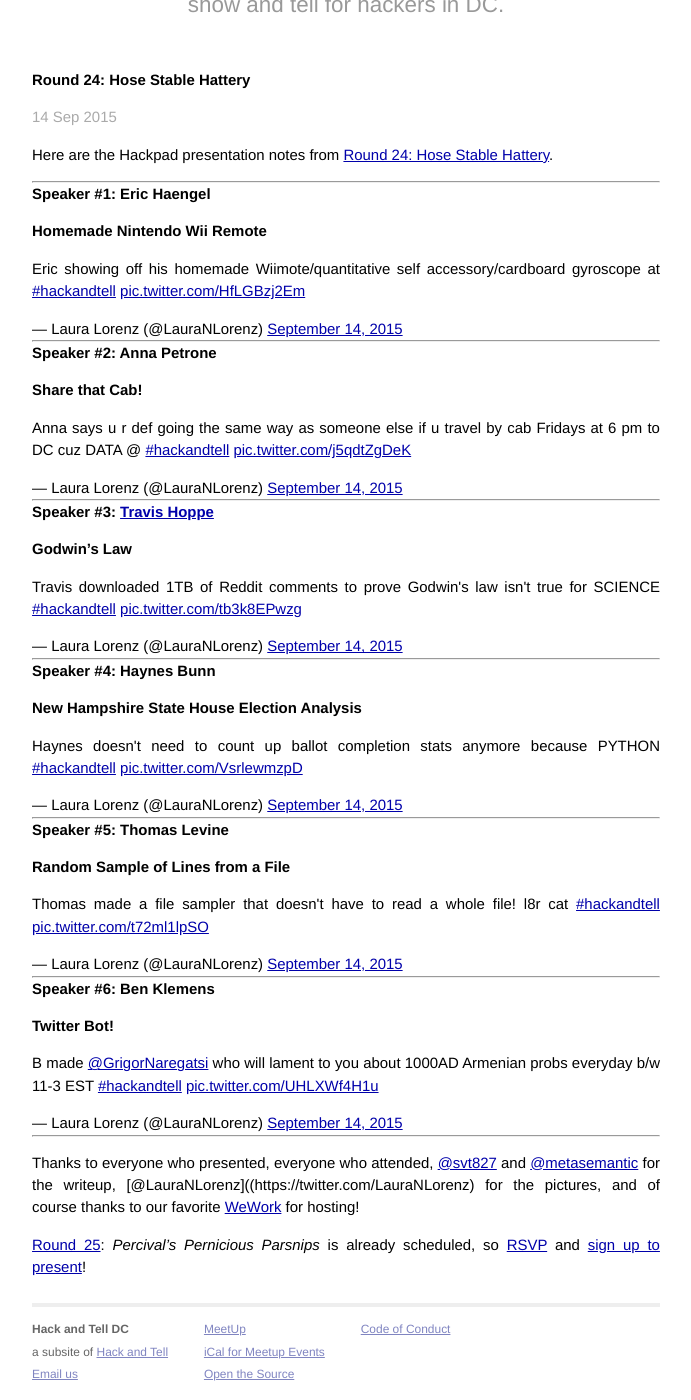
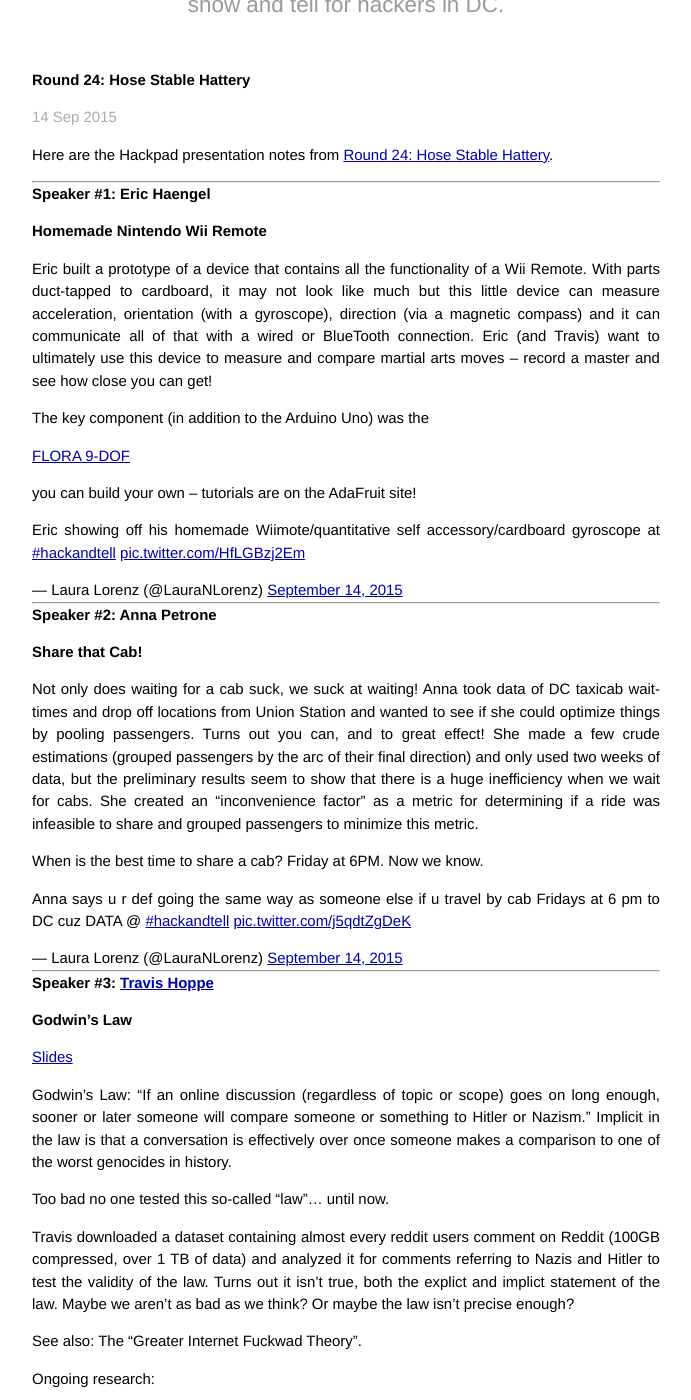
Before and after one commit to dchackandtell/dchackandtell.github.io, a Jekyll site: the page built from _posts/2015/2015-09-14-round-24.md, in a window 1280 px wide and 1400 px high, scrolled down 207 px. Shown: the whole window, without its empty margins (294-985 px from the left). Built offline with Jekyll 4.4.1, drawn with Linux system fonts in a browser that asks for light colours; comment, search, counter and statistics services are not loaded; some of the changed text lies outside the part shown.

Commit message:
Finished Round 24 writeup

```diff
--- a/_posts/2015/2015-09-14-round-24.md
+++ b/_posts/2015/2015-09-14-round-24.md
@@ -11,6 +11,17 @@
 # Speaker #1: Eric Haengel
 **Homemade Nintendo Wii Remote**
 
+
+Eric built a prototype of a device that contains all the functionality of a Wii Remote.
+With parts duct-tapped to cardboard, it may not look like much but this little device can measure acceleration, orientation (with a gyroscope), direction (via a magnetic compass) and it can communicate all of that with a wired or BlueTooth connection.
+Eric (and Travis) want to ultimately use this device to measure and compare martial arts moves -- record a master and see how close you can get!
+
+The key component (in addition to the Arduino Uno) was the
+
+[FLORA 9-DOF](https://www.adafruit.com/products/2020)
+
+you can build your own -- tutorials are on the AdaFruit site!
+
 <blockquote class="twitter-tweet" lang="en"><p lang="en" dir="ltr">Eric showing off his homemade Wiimote/quantitative self accessory/cardboard gyroscope at <a href="https://twitter.com/hashtag/hackandtell?src=hash">#hackandtell</a> <a href="http://t.co/HfLGBzj2Em">pic.twitter.com/HfLGBzj2Em</a></p>&mdash; Laura Lorenz (@LauraNLorenz) <a href="https://twitter.com/LauraNLorenz/status/643555023629221889">September 14, 2015</a></blockquote>
 <script async src="//platform.twitter.com/widgets.js" charset="utf-8"></script>
 
@@ -18,6 +29,13 @@
 
 # Speaker #2: Anna Petrone
 **Share that Cab!**
+
+Not only does waiting for a cab suck, we suck at waiting! Anna took data of DC taxicab wait-times and drop off locations from Union Station and wanted to see if she could optimize things by pooling passengers.
+Turns out you can, and to great effect!
+She made a few crude estimations (grouped passengers by the arc of their final direction) and only used two weeks of data, but the preliminary results seem to show that there is a huge inefficiency when we wait for cabs.
+She created an "inconvenience factor" as a metric for determining if a ride was infeasible to share and grouped passengers to minimize this metric.
+
+When is the best time to share a cab? Friday at 6PM. Now we know.
 
 <blockquote class="twitter-tweet" lang="en"><p lang="en" dir="ltr">Anna says u r def going the same way as someone else if u travel by cab Fridays at 6 pm to DC cuz DATA @ <a href="https://twitter.com/hashtag/hackandtell?src=hash">#hackandtell</a> <a href="http://t.co/j5qdtZgDeK">pic.twitter.com/j5qdtZgDeK</a></p>&mdash; Laura Lorenz (@LauraNLorenz) <a href="https://twitter.com/LauraNLorenz/status/643557049410961408">September 14, 2015</a></blockquote>
 <script async src="//platform.twitter.com/widgets.js" charset="utf-8"></script>
@@ -27,12 +45,38 @@
 # Speaker #3: [Travis Hoppe](http://thoppe.github.io/)
 **Godwin's Law**
 
+[Slides](http://thoppe.github.io/godwins_law/#/)
+
+Godwin's Law: "If an online discussion (regardless of topic or scope) goes on long enough, sooner or later someone will compare someone or something to Hitler or Nazism." Implicit in the law is that a conversation is effectively over once someone makes a comparison to one of the worst genocides in history.
+
+Too bad no one tested this so-called "law"... until now.
+
+Travis downloaded a dataset containing almost every reddit users comment on Reddit (100GB compressed, over 1 TB of data) and analyzed it for comments referring to Nazis and Hitler to test the validity of the law. Turns out it isn't true, both the explict and implict statement of the law. Maybe we aren't as bad as we think? Or maybe the law isn't precise enough?
+
+See also: The "Greater Internet Fuckwad Theory".
+
+Ongoing research:
++ Does a conversation stop post-Godwin?
++ What is the quality of a conversation post-Godwin?
++ Can we try to prevent it? Should we?
++ Is Reddit pathological or representative?
+
 <blockquote class="twitter-tweet" lang="en"><p lang="en" dir="ltr">Travis downloaded 1TB of Reddit comments to prove Godwin&#39;s law isn&#39;t true for SCIENCE <a href="https://twitter.com/hashtag/hackandtell?src=hash">#hackandtell</a> <a href="http://t.co/tb3k8EPwzg">pic.twitter.com/tb3k8EPwzg</a></p>&mdash; Laura Lorenz (@LauraNLorenz) <a href="https://twitter.com/LauraNLorenz/status/643559008658440192">September 14, 2015</a></blockquote>
 <script async src="//platform.twitter.com/widgets.js" charset="utf-8"></script>
 --------------------
 
 # Speaker #4: Haynes Bunn
 **New Hampshire State House Election Analysis**
+
+Hayes works for America Votes and wanted to know how many people fully completed their ballot in New Hampshire. It's a good question and an important piece of information for those interested in elections.
+All of the election data was from Secretary of State's website, meaning anyone can repeat this experiment for themselves.
+
+New Hampshire has a problem though -- a weird amalgamation of districts and number of people on each ballot.
+400 candidates for 204 seats -- this would take forever to do by hand!
+
+So she wrote a hack that used Python and PostgreSQL to do all her work quickly.
+
+Takeaway? In 2014 84% of people completed all of their ballot!
 
 <blockquote class="twitter-tweet" lang="en"><p lang="en" dir="ltr">Haynes doesn&#39;t need to count up ballot completion stats anymore because PYTHON <a href="https://twitter.com/hashtag/hackandtell?src=hash">#hackandtell</a> <a href="http://t.co/VsrlewmzpD">pic.twitter.com/VsrlewmzpD</a></p>&mdash; Laura Lorenz (@LauraNLorenz) <a href="https://twitter.com/LauraNLorenz/status/643561804493389824">September 14, 2015</a></blockquote>
 <script async src="//platform.twitter.com/widgets.js" charset="utf-8"></script>
@@ -42,6 +86,12 @@
 # Speaker #5: Thomas Levine
 **Random Sample of Lines from a File**
 
+[Presentation source](https://thomaslevine.com/!/file-survey/)
+
+Thomas needed to sample random lines from a file, a reasonable request. However, a 3 second wait time just to parse a 1GB file was completely unacceptable! So instead of solving the problem exactly, he made an approximation to _sample_ the file randomly. The results in several-orders-of-magnitude speedup! He even took it one step further and applied the technique to large groups of files using clustering.
+
+Caveat: long lines in files (or any uneven distribution) breaks the underlying assumptions of the program! File sampler beware!
+
 <blockquote class="twitter-tweet" lang="en"><p lang="en" dir="ltr">Thomas made a file sampler that doesn&#39;t have to read a whole file! l8r cat <a href="https://twitter.com/hashtag/hackandtell?src=hash">#hackandtell</a> <a href="http://t.co/t72ml1lpSO">pic.twitter.com/t72ml1lpSO</a></p>&mdash; Laura Lorenz (@LauraNLorenz) <a href="https://twitter.com/LauraNLorenz/status/643564953111281668">September 14, 2015</a></blockquote>
 <script async src="//platform.twitter.com/widgets.js" charset="utf-8"></script>
 
@@ -50,12 +100,24 @@
 # Speaker #6: Ben Klemens
 **Twitter Bot!**
 
+Ben is an economist at the Treasury, and as a great favor promised there would be no math in his talk.
+Instead he presented perhaps the most despondent twitter bot ever created, a tweet per day from the writings of Armenian monk [St. Gregory of Narke](https://en.wikipedia.org/wiki/Gregory_of_Narek).
+
+Live: [@GrigorNaregatsi](https://twitter.com/grigornaregatsi)
+
 <blockquote class="twitter-tweet" lang="en"><p lang="en" dir="ltr">B made <a href="https://twitter.com/GrigorNaregatsi">@GrigorNaregatsi</a> who will lament to you about 1000AD Armenian probs everyday b/w 11-3 EST <a href="https://twitter.com/hashtag/hackandtell?src=hash">#hackandtell</a> <a href="http://t.co/UHLXWf4H1u">pic.twitter.com/UHLXWf4H1u</a></p>&mdash; Laura Lorenz (@LauraNLorenz) <a href="https://twitter.com/LauraNLorenz/status/643566703646015488">September 14, 2015</a></blockquote>
 <script async src="//platform.twitter.com/widgets.js" charset="utf-8"></script>
+
+What say you St. Gregory?
+
+<blockquote class="twitter-tweet" lang="en"><p lang="en" dir="ltr">Look with cheerful sweetness upon me, imperiled on all sides by destruction.</p>&mdash; St Gregory of Narek (@GrigorNaregatsi) <a href="https://twitter.com/GrigorNaregatsi/status/629311765877288960">August 6, 2015</a></blockquote>
+<script async src="//platform.twitter.com/widgets.js" charset="utf-8"></script>
+
+Glad he's got a positive outlook on things!
 
 --------------------
 
 
-Thanks to everyone who presented, everyone who attended, [@svt827](https://twitter.com/svt827) and [@metasemantic](https://twitter.com/metasemantic) for the writeup, [@LauraNLorenz]((https://twitter.com/LauraNLorenz) for the pictures, and of course thanks to our favorite [WeWork](https://www.wework.com/locations/washington-d-c/chinatown/) for hosting!
+Thanks to everyone who presented, everyone who attended, [@svt827](https://twitter.com/svt827) and [@metasemantic](https://twitter.com/metasemantic) for the writeup, [@LauraNLorenz](https://twitter.com/LauraNLorenz) for the pictures, and of course thanks to our favorite [WeWork](https://www.wework.com/locations/washington-d-c/chinatown/) for hosting!
 
 [Round 25](http://www.meetup.com/DC-Hack-and-Tell/events/220231785/): _Percival's Pernicious Parsnips_ is already scheduled, so [RSVP](http://www.meetup.com/DC-Hack-and-Tell/events/220231785/) and [sign up to present](http://bit.ly/presentatdc)!
```
